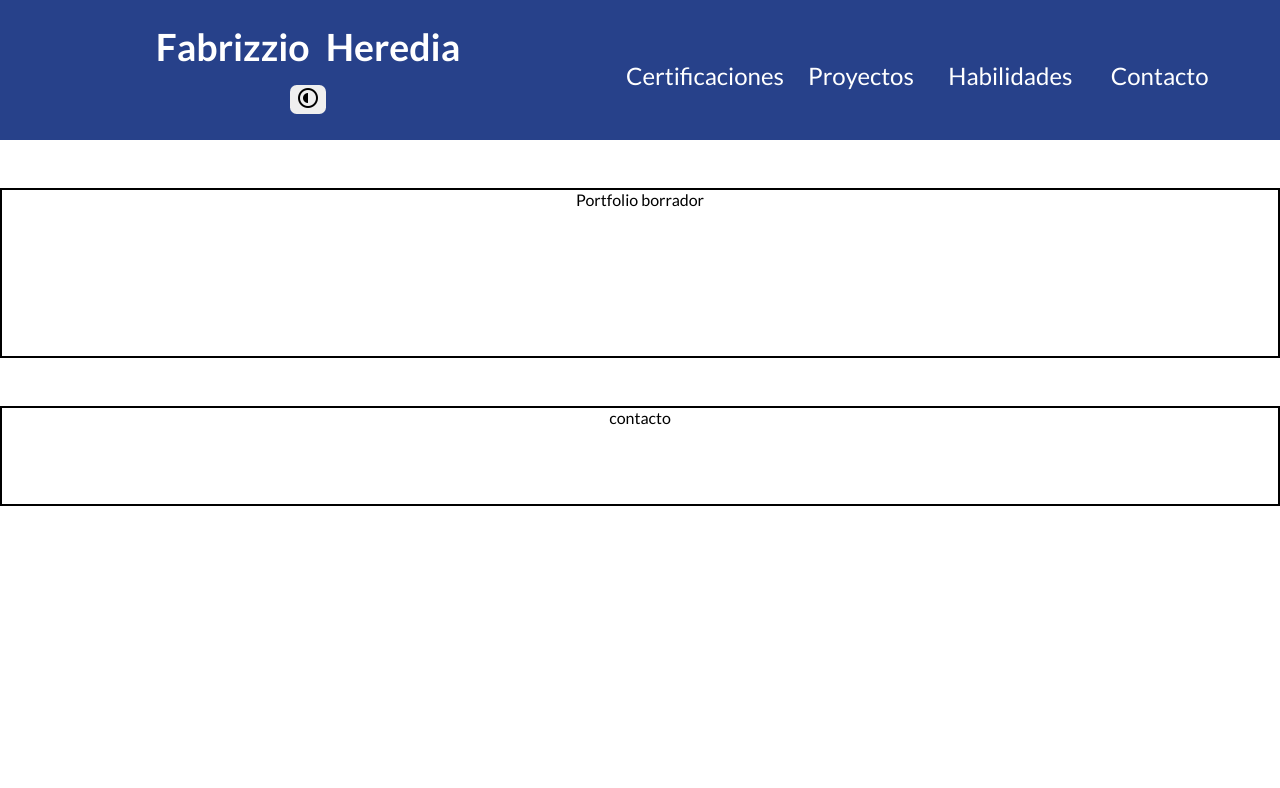
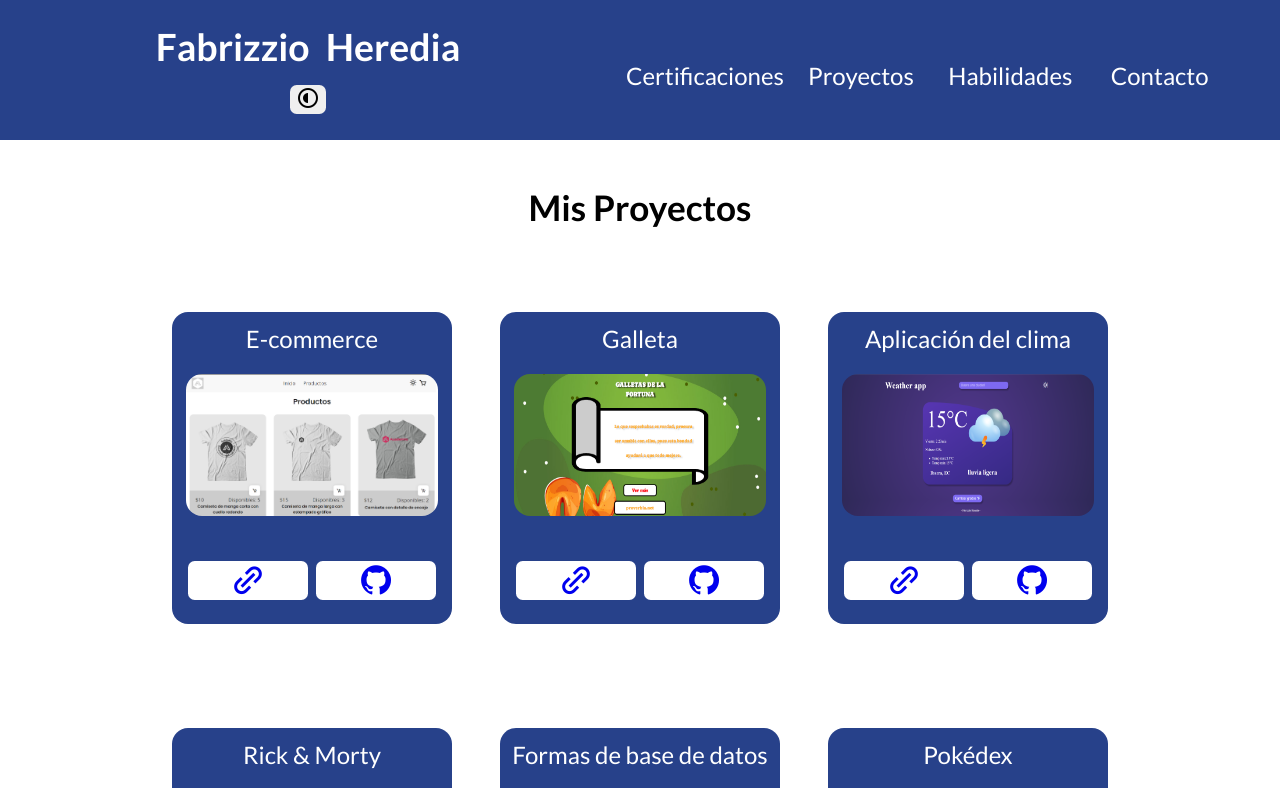
Before and after one commit to fabryfh/Portfolio-Fabrizzio-Heredia, a React (Vite) app: page /#/projects in a window 1280 px wide. Before the commit this address led to /#/. Shown: the top 788 px of the page. Built offline with nearby package versions, Linux system fonts and the light colour scheme.

Commit message:
Last last  update cards projects

```diff
--- a/src/pages/styles/ProjectsPage.css
+++ b/src/pages/styles/ProjectsPage.css
@@ -7,7 +7,6 @@
      padding: 1em;
      justify-content: center;
      align-items: center;
-     margin-top: 1em;
      margin-bottom: 5em;
     }
 
@@ -15,7 +14,7 @@
     display: grid;
     justify-content: center;
     align-items: center;
-    font-size: xx-large;
+    font-size: 2.2em;
     gap: 1em;
     color: var(--color-font-third-dark);
     margin-bottom: -2em;
@@ -28,7 +27,7 @@
 }
 
 .project__groups {
-    /* border: 2px solid rgb(92, 92, 92); */
+    /* box-shadow: 0.1em 0em 1em 0em; */
     border-radius: 1em;
     width: 100%;
     height: 500px;
@@ -38,6 +37,7 @@
     transition: 0.5s ease-in-out;
     display: grid;
     grid-template-rows: 1fr 1fr;
+    margin-bottom: -2em;
 }
 .project__groups:hover {
     transform: scaleY(1.02);
@@ -95,7 +95,7 @@
 .project__image {
     border-radius: 1em;
     width: 100%;
-    height: 180px;
+    height: 175px;
     max-width: 90%;
     margin: auto;
     margin-top: 1.1em;
@@ -117,8 +117,7 @@
 
   @media (min-width: 700px) {
     .project__father__container {
-        margin-top: 1em;
-        margin-bottom: -1em;
+        margin-bottom: 1em;
     }
     .project__abilities {
         max-width: 150px;
```
